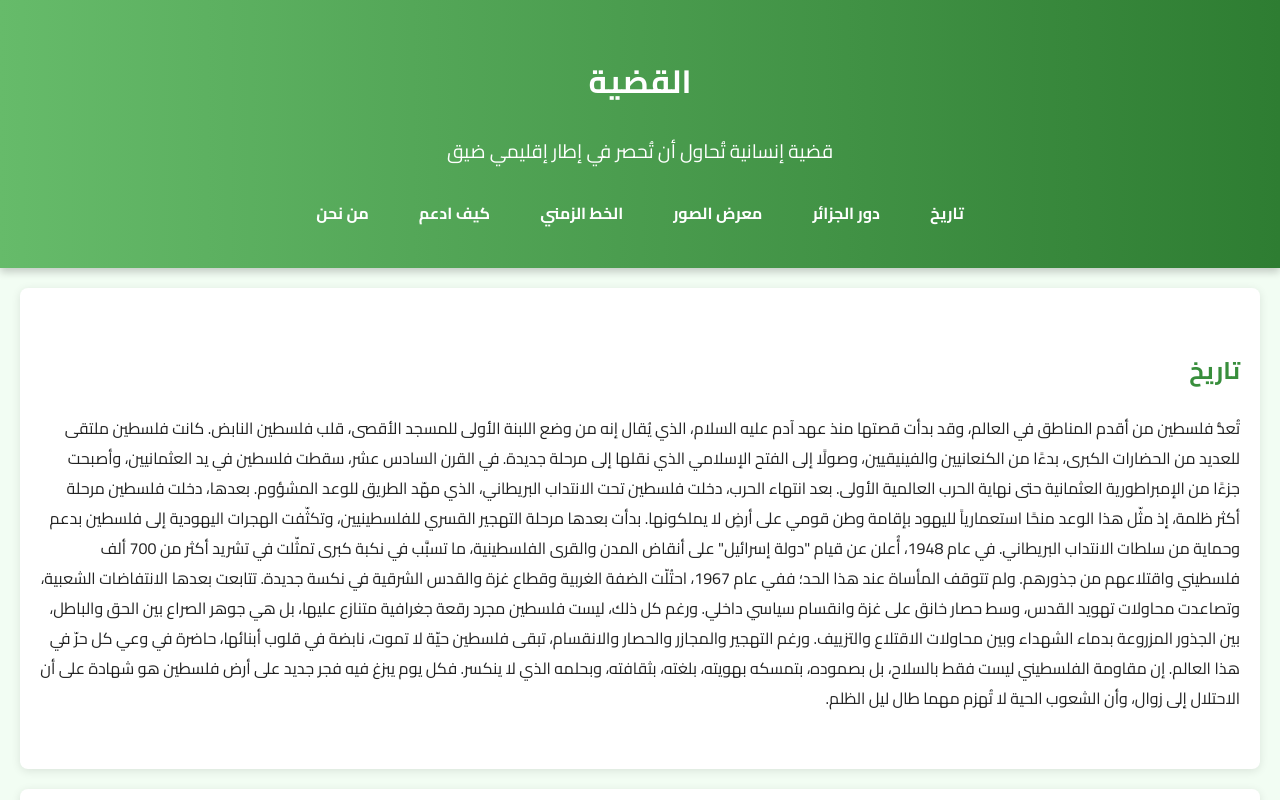
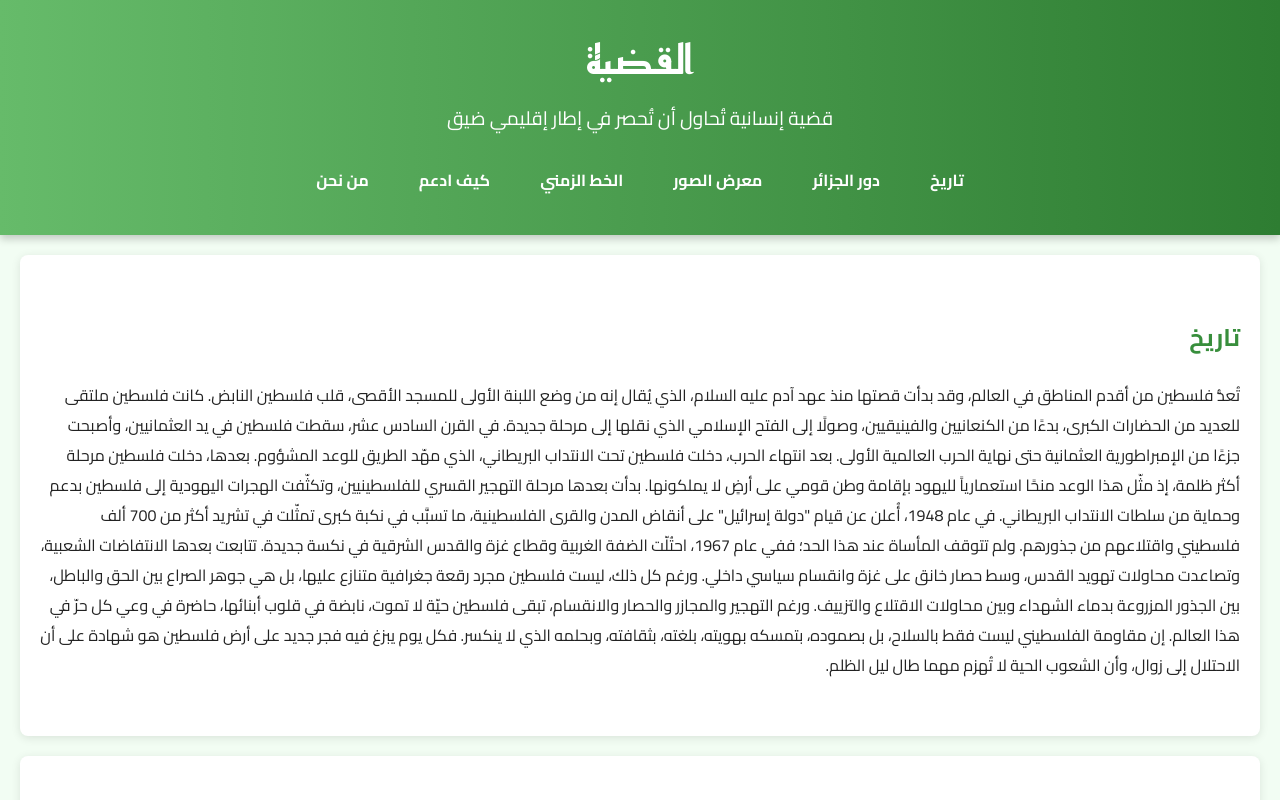
Before and after one commit to Youcefmihoubi1/qadiya, a plain HTML site: page index.html in a window 1280 px wide. Shown: the top 800 px of the page. Drawn offline with Linux system fonts and the light colour scheme.

Commit message:
Update style.css

```diff
--- a/styles/style.css
+++ b/styles/style.css
@@ -19,7 +19,7 @@ header {
     box-shadow: 0 4px 8px rgba(0,0,0,0.2);
 }
 
-header a h1 {
+header h1 {
     font-family: 'reem', sans-serif;
     font-size: 2.5em;
     margin: 0;
```
